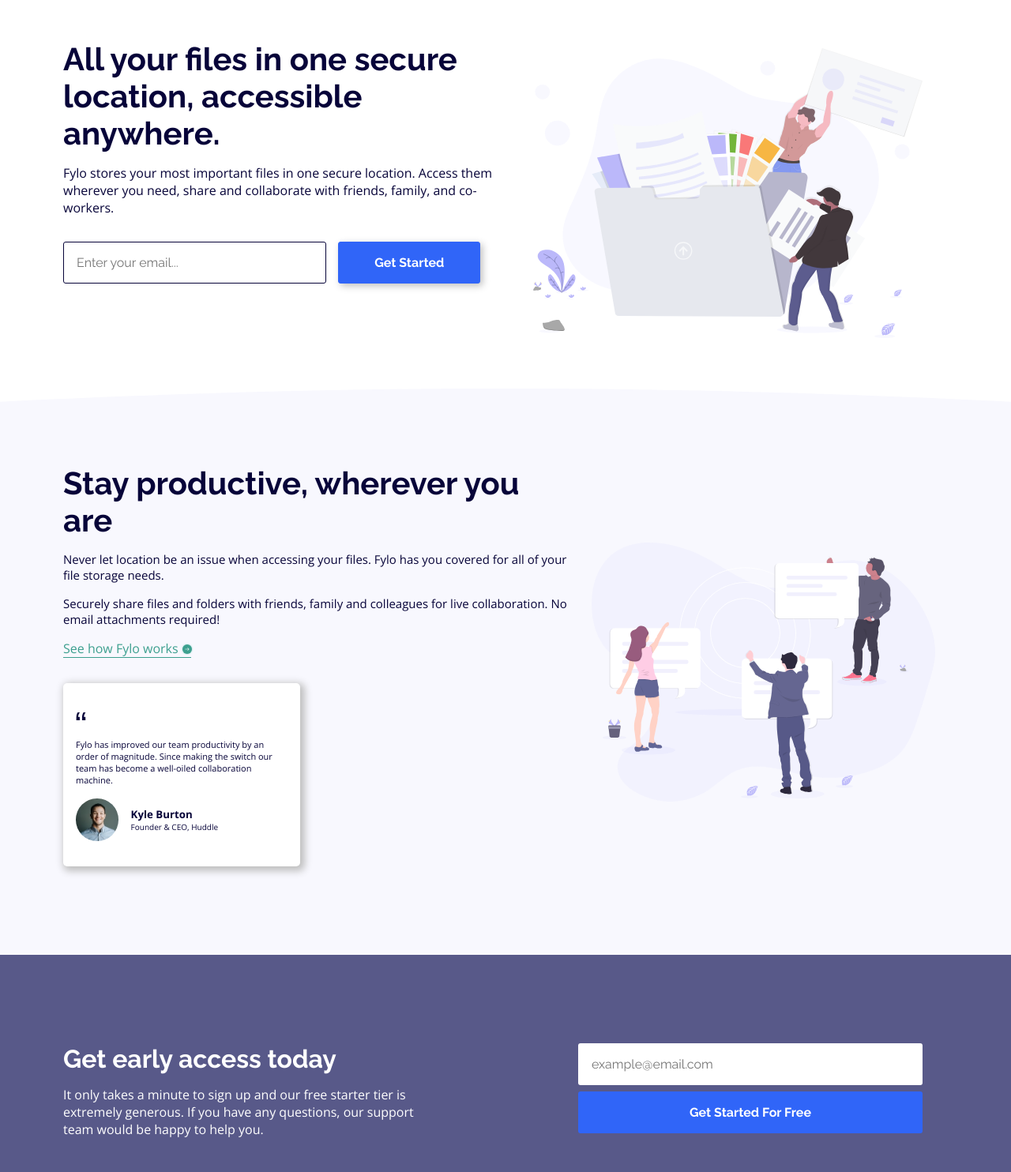
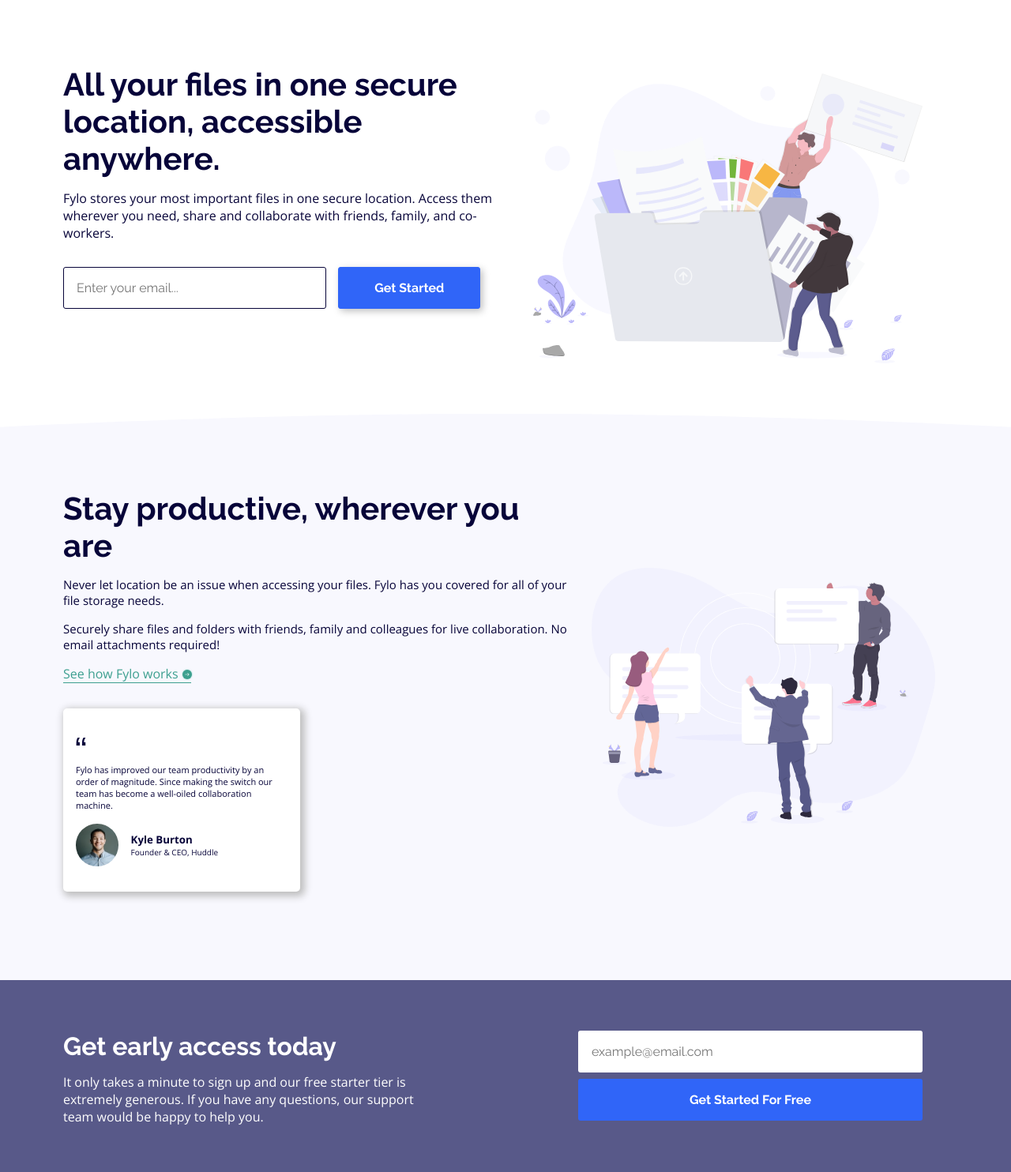
Before and after one commit to the-eduek/fylo, a plain HTML site: page index.html in a window 1280 px wide. Shown: the part 116-1600 px from the top of the page at 79% size. Drawn offline with nearby package versions, Linux system fonts and the light colour scheme.

Commit message:
Adjusted paddings to fit design more accurately

```diff
--- a/styles/styles.scss
+++ b/styles/styles.scss
@@ -313,7 +313,7 @@ footer {
     .landing {
         @include flex();
         flex-direction: row-reverse;
-        padding: 0 5rem 2rem;
+        padding: 2rem 5rem;
         .landing__image {
             flex: 1;
         }
@@ -376,7 +376,7 @@ footer {
 
     .get-started {
         text-align: left;
-        padding: 5rem;
+        padding: 2rem 5rem;
         @include flex();
 
         .get-started__info {
@@ -401,7 +401,7 @@ footer {
         justify-content: space-around;
         align-items: flex-start;
         flex-wrap: wrap;
-        padding: 2rem 5rem;
+        padding: 5rem;
 
         .column--logo{
             width: 100%;
```
Also changed, not shown: styles/styles.css, 1 other file.
